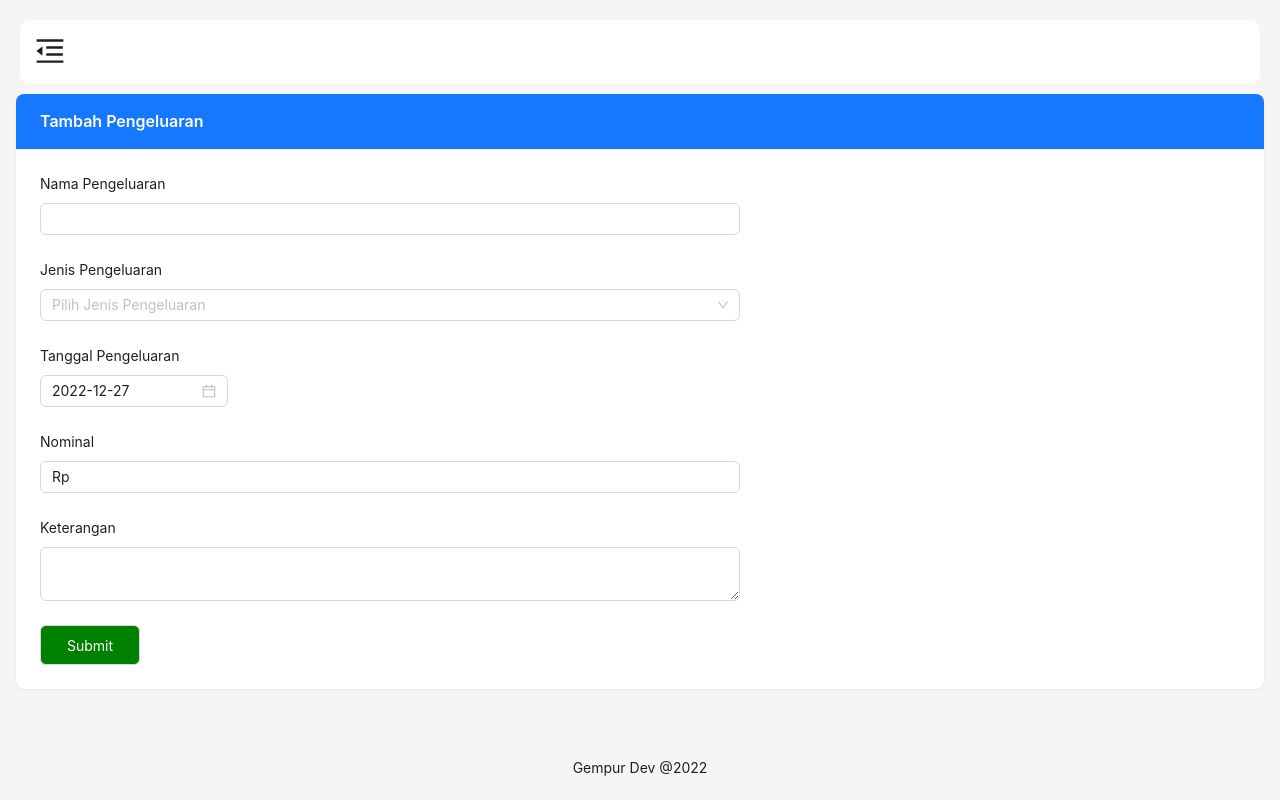
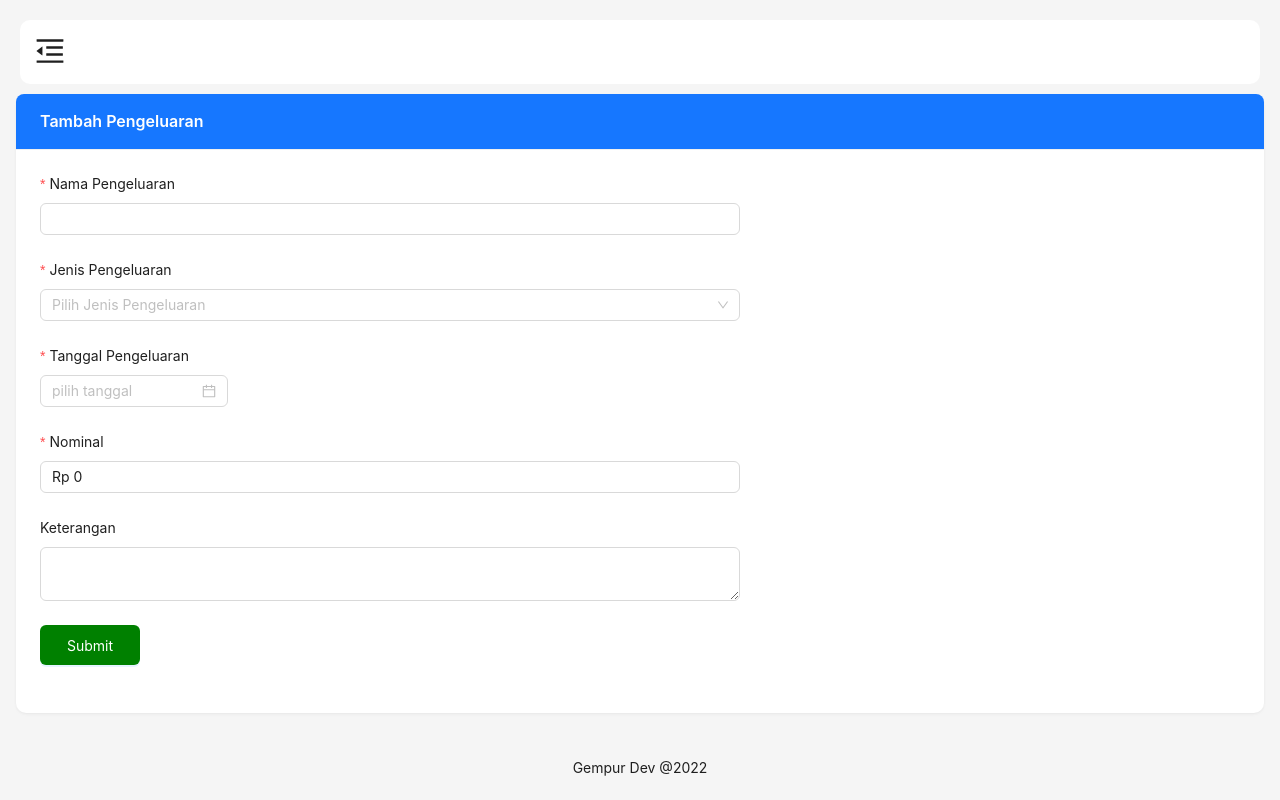
Before and after one commit to gempurbayu/REKAP-DATA-APP, a React (Create React App) app: page /pengeluaran/form in a window 1280 px wide. Built offline with nearby package versions, Linux system fonts and the light colour scheme.

Commit message:
validasi form

```diff
--- a/src/app/stores/pengeluaranStore.ts
+++ b/src/app/stores/pengeluaranStore.ts
@@ -1,10 +1,11 @@
-import { action, makeAutoObservable } from "mobx"
+import { action, makeAutoObservable, runInAction } from "mobx"
 import agent from "../api/agent";
 import { IPengeluaran } from "../models/pengeluaran";
 
 export default class PengeluaranStore {
 
     data = new Array<IPengeluaran>();
+    loadingForm = false;
 
     constructor() {
         makeAutoObservable(this);
@@ -30,9 +31,14 @@ export default class PengeluaranStore {
 
     create = async (data: IPengeluaran) => {
         try {
+            this.loadingForm = true;
             await agent.Pengeluaran.create(data);
         } catch (error) {
             throw(error);
+        } finally {
+            runInAction(() => {
+                this.loadingForm = false
+              })
         }
     }
 
--- a/src/features/pengeluaran/PengeluaranForm.tsx
+++ b/src/features/pengeluaran/PengeluaranForm.tsx
@@ -29,6 +29,7 @@ function PengeluaranForm() {
 
     const [messageApi, contextHolder] = message.useMessage();
     const { pengeluaranStore } = useStore();
+    const [form] = Form.useForm();
 
     const [pengeluaran, setPengeluaran] = useState<IPengeluaran>(initialValue);
 
@@ -40,7 +41,11 @@ function PengeluaranForm() {
         }
     }
 
-    const handleSubmit = async () => {
+    const onFinishFailed = () => {
+        message.error('Isi form dengan lengkap!');
+      };
+
+      const onFinish = async () => {
         await pengeluaranStore.create(pengeluaran);
         messageApi.open({
             type: 'success',
@@ -48,41 +53,57 @@ function PengeluaranForm() {
             duration: 2.5
           });
         setPengeluaran(initialValue);
-    }
+        form.resetFields();
+      };
 
   return (
     <Card title="Tambah Pengeluaran" bordered={false} headStyle={{backgroundColor: "#1677ff", color: 'white' }} style={{ minHeight: 360, background: "white", borderRadius: 10 }}>
       {contextHolder}
       <Form
+        form={form}
         labelCol={{ span: 4 }}
         wrapperCol={{ span: 14 }}
         layout="vertical"
+        onFinishFailed={onFinishFailed}
+        onFinish={onFinish}
+        autoComplete="off"
+        initialValues={initialValue}
       >
-        <Form.Item label="Nama Pengeluaran">
+        <Form.Item label="Nama Pengeluaran" name="nama" rules={[{ required: true }, { type:'string', warningOnly: true }, { type: 'string', min: 2 }]} required>
           <Input onChange={(e: React.ChangeEvent<HTMLInputElement>) => setPengeluaran({...pengeluaran, [e.target.name] : e.target.value})} name="nama"/>
         </Form.Item>
-        <Form.Item label="Jenis Pengeluaran">
+        <Form.Item label="Jenis Pengeluaran" name="jenis pengeluaran" rules={[{ required: true }, { type:'string', warningOnly: true }]}>
           <Select className="jenis_pengeluaran" placeholder="Pilih Jenis Pengeluaran" onChange={(e) => setPengeluaran({...pengeluaran, jenis_pengeluaran : e})}>
             <Select.Option value="produksi">Produksi</Select.Option>
             <Select.Option value="operasional">Operasional</Select.Option>
             <Select.Option value="gaji">Gaji</Select.Option>
           </Select>
         </Form.Item>
-        <Form.Item label="Tanggal Pengeluaran">
+        <Form.Item label="Tanggal Pengeluaran" name="tanggal" rules={[{ required: true }, { type:'date', warningOnly: true }]}>
           <DatePicker
-            defaultValue={dayjs(new Date())}
             disabledDate={d => !d || d.isAfter(new Date())}
             onChange={(e) => handleDate(e)}
             name="tgl_pengeluaran"
+            placeholder='pilih tanggal'
           />
         </Form.Item>
-        <Form.Item label="Nominal">
+        <Form.Item label="Nominal" name="nominal" rules={[{ required: true }, { type:'number', warningOnly: true }, { type: 'number', min: 2 }]}>
           <InputNumber prefix="Rp" style={{ width: '100%' }} onChange={(e:number | null) => setPengeluaran({...pengeluaran, nominal : e})} name="nominal"/>
         </Form.Item>
         <Form.Item label="Keterangan">
           <TextArea rows={2} onChange={(e: React.ChangeEvent<HTMLTextAreaElement>) => setPengeluaran({...pengeluaran, [e.target.name] : e.target.value})} name="keterangan"/>
         </Form.Item>
-        <Button style={{ backgroundColor : "green", color: "white", width: 100, height: 40 }} onClick={() => handleSubmit()}>Submit</Button>
+        <Form.Item>
+        <Button
+          type="primary"
+          htmlType="submit"
+          style={{ backgroundColor : "green", color: "white", width: 100, height: 40 }}
+          disabled={pengeluaranStore.loadingForm}
+          loading = {pengeluaranStore.loadingForm}
+        >
+          Submit
+        </Button>
+      </Form.Item>
       </Form>
     </Card>
   );
```
